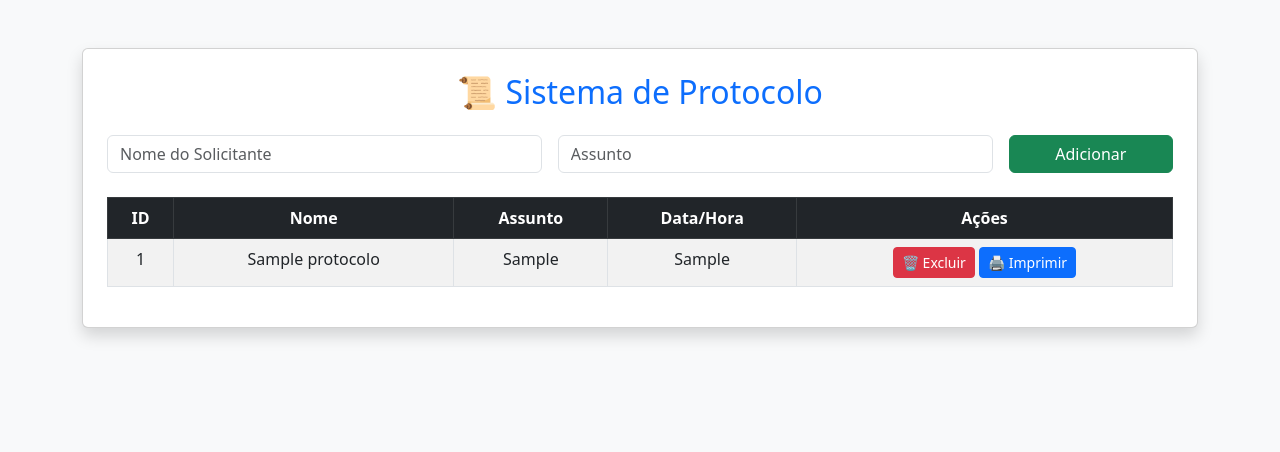
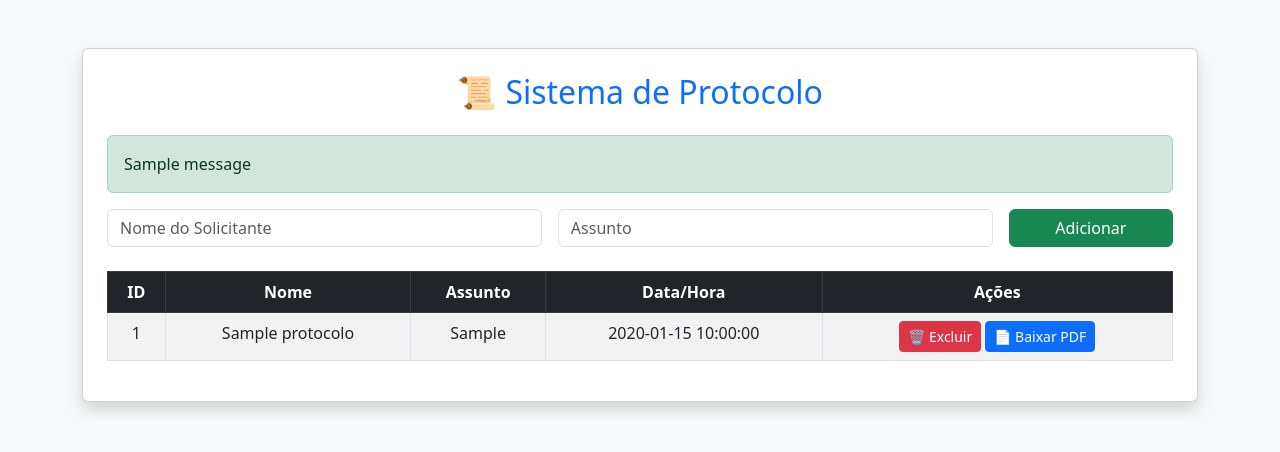
Before and after one commit to Henrivicentemkt/sistema-protocolo, a Flask app: page / in a window 1280 px wide. Shown: the top 452 px of the page. Run offline with Flask 3, Linux system fonts and the light colour scheme; tables that the repository leaves empty hold one stand-in row (values such as "Sample post"); one stand-in notice (Sample message) is shown.

Commit message:
Primeiro commit: adicionando sistema de protocolos

```diff
--- a/app.py
+++ b/app.py
@@ -1,78 +1,149 @@
-from flask import Flask, render_template, request, redirect, url_for, flash
+from flask import Flask, render_template, request, redirect, url_for, send_file, flash
 from flask_sqlalchemy import SQLAlchemy
-from datetime import datetime
-import tempfile
 import os
-import subprocess
-from reportlab.lib.units import cm
+import datetime
+import time
 from reportlab.pdfgen import canvas
+from reportlab.lib.pagesizes import letter
+from reportlab.graphics.barcode import code128
 
+# Configuração do Flask
 app = Flask(__name__)
-app.config['SQLALCHEMY_DATABASE_URI'] = 'sqlite:///protocolo.db'
-app.config['SECRET_KEY'] = 'supersecretkey'
+app.config['SQLALCHEMY_DATABASE_URI'] = 'sqlite:///protocolos.db'
+app.config['SQLALCHEMY_TRACK_MODIFICATIONS'] = False
+app.secret_key = "supersecretkey"
+
+# Banco de Dados
 db = SQLAlchemy(app)
 
-# Modelo do Banco de Dados
 class Protocolo(db.Model):
     id = db.Column(db.Integer, primary_key=True)
     nome = db.Column(db.String(100), nullable=False)
     assunto = db.Column(db.String(200), nullable=False)
-    data_hora = db.Column(db.String(50), default=datetime.now().strftime("%d/%m/%Y %H:%M:%S"))
+    data_hora = db.Column(db.DateTime, default=datetime.datetime.now)
 
-# Rota principal
+# Criar o banco de dados
+with app.app_context():
+    db.create_all()
+
+# Criar o diretório 'static/' se não existir
+if not os.path.exists("static"):
+    os.makedirs("static")
+
+# Rota principal (lista protocolos)
 @app.route('/')
 def index():
     protocolos = Protocolo.query.all()
-    return render_template('index.html', protocolos=protocolos)
+    return render_template("index.html", protocolos=protocolos)
 
-# Rota para adicionar protocolo
+# Adicionar protocolo
 @app.route('/add', methods=['POST'])
 def add():
     nome = request.form['nome']
     assunto = request.form['assunto']
-    if nome and assunto:
-        novo_protocolo = Protocolo(nome=nome, assunto=assunto)
-        db.session.add(novo_protocolo)
-        db.session.commit()
-        flash('Protocolo adicionado com sucesso!')
+
+    novo_protocolo = Protocolo(nome=nome, assunto=assunto)
+    db.session.add(novo_protocolo)
+    db.session.commit()
+
+    flash("Protocolo adicionado com sucesso!", "success")
     return redirect(url_for('index'))
 
-# Rota para excluir protocolo
+# Excluir protocolo
 @app.route('/delete/<int:id>')
 def delete(id):
-    protocolo = Protocolo.query.get(id)
-    if protocolo:
-        db.session.delete(protocolo)
-        db.session.commit()
-        flash('Protocolo excluído com sucesso!')
+    protocolo = Protocolo.query.get_or_404(id)
+    db.session.delete(protocolo)
+    db.session.commit()
+
+    flash("Protocolo removido!", "danger")
     return redirect(url_for('index'))
 
-# Rota para imprimir protocolo
-@app.route('/print/<int:id>')
-def print_protocolo(id):
-    protocolo = Protocolo.query.get(id)
-    if protocolo:
-        temp_pdf = tempfile.mktemp(".pdf")
-        c = canvas.Canvas(temp_pdf, pagesize=(9 * cm, 5 * cm))
-        c.setFont("Helvetica-Bold", 10)
-        c.drawString(10, 90, "Câmara de Vereadores de Glória do Goitá")
-        c.setFont("Helvetica", 8)
-        c.drawString(10, 75, f"Data e Hora: {protocolo.data_hora}")
-        c.drawString(10, 60, f"Assunto: {protocolo.assunto}")
-        c.drawString(10, 45, "Email: camaraggp@gmail.com")
+# Função para gerar PDF
+def gerar_pdf(protocolo, pdf_filename):
+    """
+    Função que gera um PDF com os detalhes do protocolo.
+    """
+    try:
+        print(f"📄 Gerando PDF: {pdf_filename}...")
+        c = canvas.Canvas(pdf_filename, pagesize=letter)
+
+        # Adiciona informações ao PDF
+        c.drawString(100, 750, f"ID: {protocolo.id}")
+        c.drawString(100, 730, f"Nome: {protocolo.nome}")
+        c.drawString(100, 710, f"Assunto: {protocolo.assunto}")
+        c.drawString(100, 690, f"Data: {protocolo.data_hora.strftime('%d/%m/%Y %H:%M')}")
+
+        # Criar código de barras
+        barcode_value = str(protocolo.id)
+        barcode = code128.Code128(barcode_value, barHeight=50, barWidth=1.5)
+        barcode.drawOn(c, 100, 600)
+
+        # Salva o PDF corretamente
+        c.showPage()
         c.save()
 
-        try:
-            subprocess.run(["cmd", "/c", "start", "", temp_pdf], check=True)
-            flash("Protocolo enviado para impressão!")
-        except Exception as e:
-            flash(f"Erro ao imprimir: {e}")
+        time.sleep(1)  # Aguarda para garantir que o arquivo foi gravado
+
+        if os.path.exists(pdf_filename):
+            print(f"✅ PDF gerado com sucesso: {pdf_filename}")
+            return True
+        else:
+            print("⚠ Erro ao gerar o PDF! Arquivo não encontrado.")
+            return False
+    except Exception as e:
+        print(f"❌ Erro ao gerar PDF: {e}")
+        return False
+
+# Rota para baixar PDF
+@app.route('/print/pdf/<int:id>')
+def print_pdf(id):
+    protocolo = Protocolo.query.get_or_404(id)
+    pdf_filename = os.path.join("static", f"label_{id}.pdf")
+    pdf_filename_abs = os.path.abspath(pdf_filename)  # Obtém o caminho absoluto
+
+    if gerar_pdf(protocolo, pdf_filename_abs):
+        time.sleep(1)  # Pequena pausa antes de tentar acessar o arquivo
+
+        if os.path.exists(pdf_filename_abs):
+            print(f"📂 Enviando PDF para download: {pdf_filename_abs}")
+            return send_file(pdf_filename_abs, as_attachment=True, mimetype="application/pdf")
+        else:
+            flash("Erro: Arquivo PDF não encontrado após a geração!", "danger")
+            print("❌ Erro: Arquivo PDF não encontrado após a geração!")
+    else:
+        flash("Erro ao gerar o PDF!", "danger")
+        print("❌ Erro ao gerar o PDF!")
 
     return redirect(url_for('index'))
 
+# Rota para impressão direta (somente Windows)
+@app.route('/print/direct/<int:id>')
+def print_direct(id):
+    protocolo = Protocolo.query.get_or_404(id)
+    pdf_filename = os.path.join("static", f"label_{id}.pdf")
+    pdf_filename_abs = os.path.abspath(pdf_filename)
+
+    if gerar_pdf(protocolo, pdf_filename_abs):
+        time.sleep(1)  # Pequena pausa antes de tentar imprimir
+
+        if os.path.exists(pdf_filename_abs):
+            print(f"🖨 Enviando para impressão: {pdf_filename_abs}")
+            try:
+                os.startfile(pdf_filename_abs, "print")  # Envia para impressão (Windows)
+                flash("Documento enviado para impressão!", "info")
+            except Exception as e:
+                print(f"❌ Erro ao imprimir: {e}")
+                flash(f"Erro ao enviar para impressão: {e}", "danger")
+        else:
+            flash("Erro: Arquivo PDF não encontrado após a geração!", "danger")
+            print("❌ Erro: Arquivo PDF não encontrado após a geração!")
+    else:
+        flash("Erro ao gerar o PDF para impressão!", "danger")
+        print("❌ Erro ao gerar o PDF para impressão!")
+
+    return redirect(url_for('index'))
+
+# Executar o servidor Flask
 if __name__ == '__main__':
-    import os
-    os.makedirs("instance", exist_ok=True)  # Criar a pasta instance se não existir
-    with app.app_context():
-        db.create_all()
     app.run(debug=True)
--- a/templates/index.html
+++ b/templates/index.html
@@ -11,6 +11,15 @@
     <div class="container mt-5">
         <div class="card shadow p-4">
             <h2 class="text-center text-primary mb-4">📜 Sistema de Protocolo</h2>
+
+            <!-- Exibir mensagens Flash -->
+            {% with messages = get_flashed_messages(with_categories=true) %}
+                {% if messages %}
+                    {% for category, message in messages %}
+                        <div class="alert alert-{{ category }}">{{ message }}</div>
+                    {% endfor %}
+                {% endif %}
+            {% endwith %}
 
             <!-- Formulário -->
             <form action="{{ url_for('add') }}" method="post" class="mb-4">
@@ -47,7 +56,7 @@
                         <td>{{ protocolo.data_hora }}</td>
                         <td>
                             <a href="{{ url_for('delete', id=protocolo.id) }}" class="btn btn-danger btn-sm">🗑 Excluir</a>
-                            <a href="{{ url_for('print_protocolo', id=protocolo.id) }}" class="btn btn-primary btn-sm">🖨 Imprimir</a>
+                            <a href="{{ url_for('print_pdf', id=protocolo.id) }}" class="btn btn-primary btn-sm">📄 Baixar PDF</a>
                         </td>
                     </tr>
                     {% endfor %}
@@ -56,7 +65,6 @@
         </div>
     </div>
 
-    <!-- Bootstrap JS -->
     <script src="https://cdn.jsdelivr.net/npm/bootstrap@5.3.0/dist/js/bootstrap.bundle.min.js"></script>
 
 </body>
```
